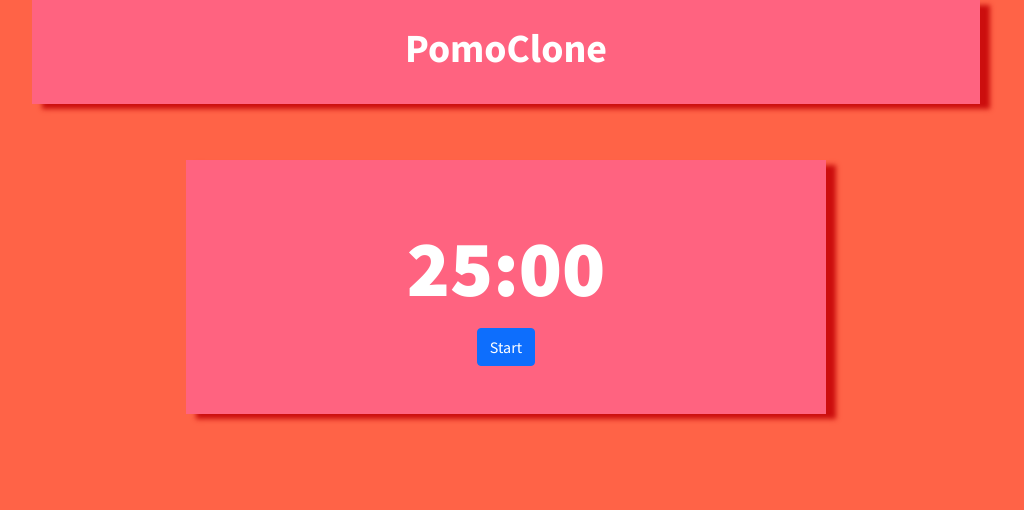
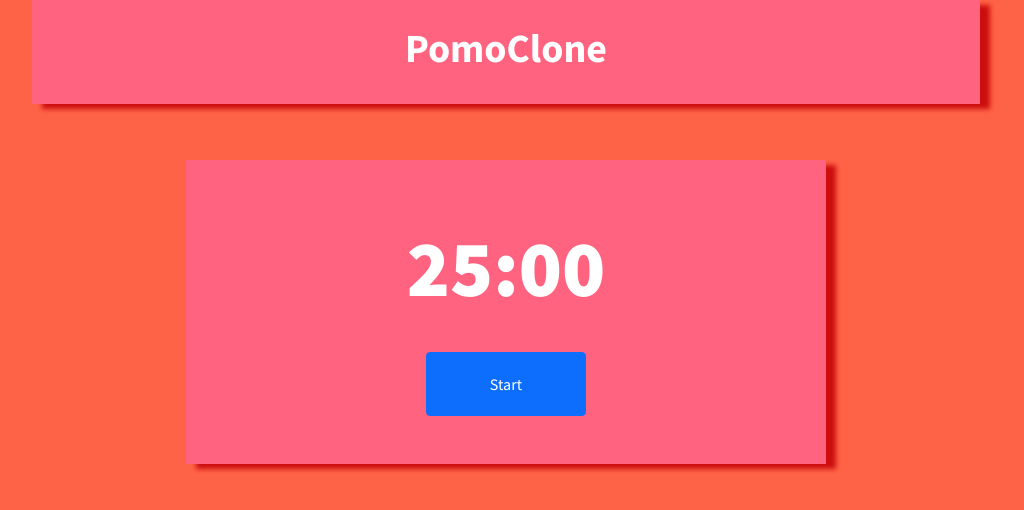
Before and after one commit to aneevel/Pomoclone, an Angular app in the folder site/: page / in a window 1280 px wide. Shown: the top 510 px of the page, without its empty margins (134-1158 px from the left). Built offline with nearby package versions, Linux system fonts and the light colour scheme.

Commit message:
Change sizing of buttons

```diff
--- a/site/src/app/timer/timer.component.css
+++ b/site/src/app/timer/timer.component.css
@@ -13,10 +13,19 @@
   cursor: pointer;
 }
 
+#start {
+  width: 10rem;
+  height: 4rem;
+}
+
 #pause {
+  width: 10rem;
+  height: 4rem;
   display: none;
 }
 
 #fast-forward {
+  width: 4rem;
+  height: 4rem;
   display: none;
 }
--- a/site/src/app/timer/timer.component.html
+++ b/site/src/app/timer/timer.component.html
@@ -4,7 +4,7 @@
   style="background-color: #ff6380"
 >
   <div id="timer" class="w-50 mx-auto">25:00</div>
-  <div class="w-75 mx-auto d-flex justify-content-evenly">
+  <div class="w-75 mx-auto pt-4 d-flex justify-content-evenly">
       <div>
         <button id="pause" type="button" class="btn btn-primary">Pause</button>
       </div>
```
